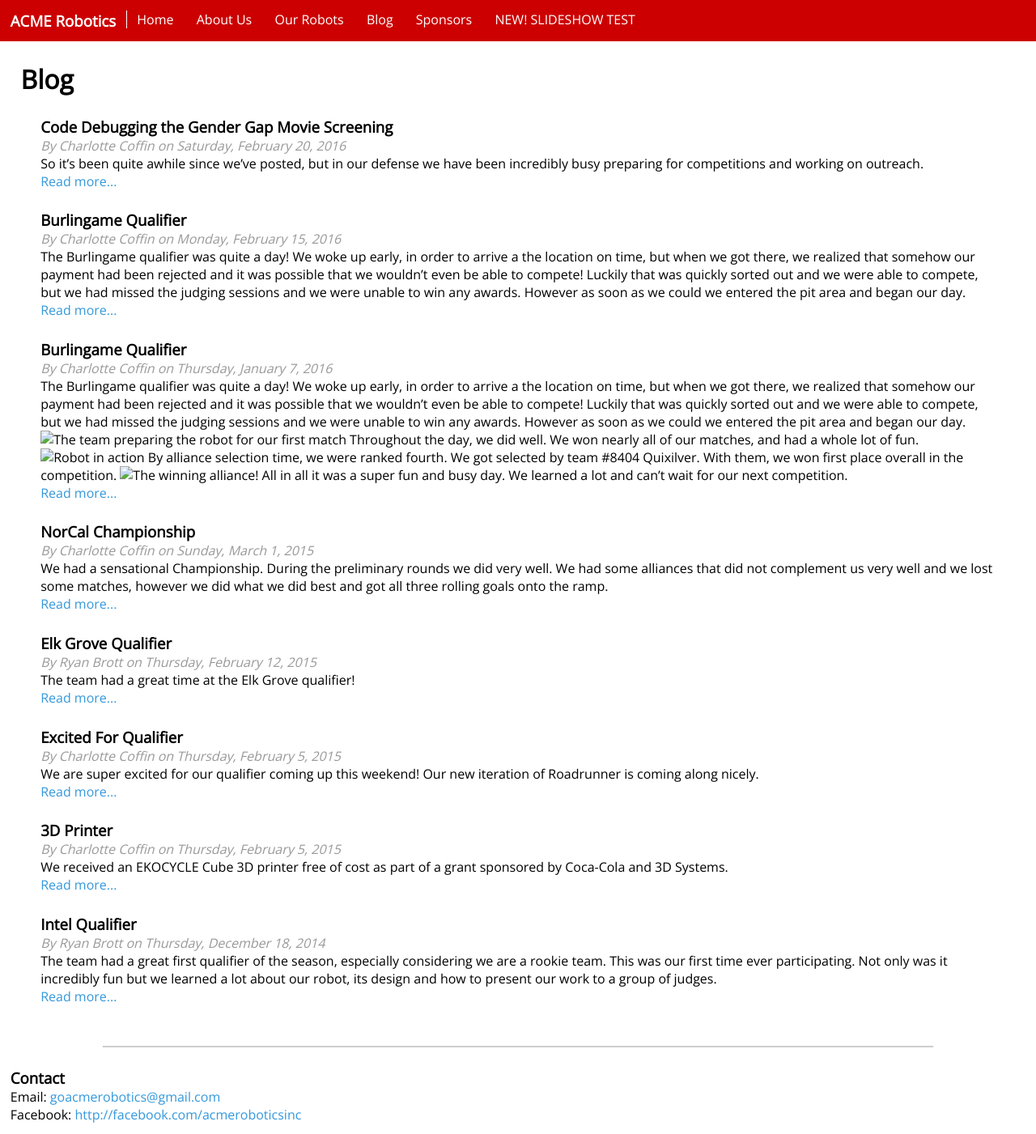
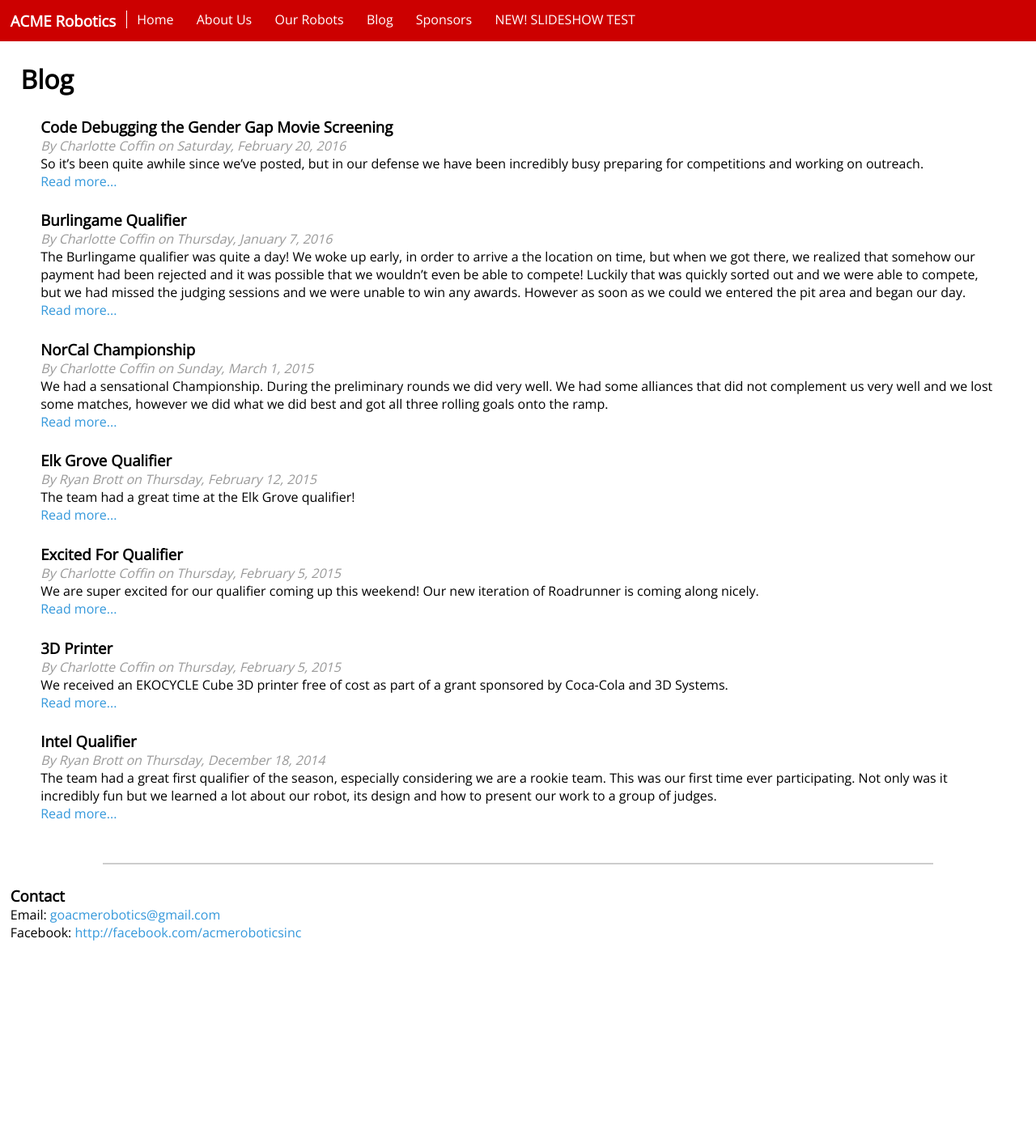
Before and after one commit to acmerobotics/acmerobotics.github.io, a Jekyll site: the page built from blog.html, in a window 1280 px wide. Shown: the whole page at 81% size. Built offline with Jekyll 4.4.1, drawn with Linux system fonts in a browser that asks for light colours; after the commit the page ends 1176 px from its top, so only the background shows below that.

Commit message:
fixed the posts

```diff
--- a/_posts/2016-02-15-burlingame-qualifier.md
+++ /dev/null
@@ -1,19 +0,0 @@
----
-title: Burlingame Qualifier
-author: Charlotte Coffin
-layout: post
----
-
-The Burlingame qualifier was quite a day! We woke up early, in order to arrive a the location on time, but when we got there, we realized that somehow our payment had been rejected and it was possible that we wouldn't even be able to compete! Luckily that was quickly sorted out and we were able to compete, but we had missed the judging sessions and we were unable to win any awards. However as soon as we could we entered the pit area and began our day.
-
-![The team preparing the robot for our first match](/assets/Burlingame/working-in-the-pit.JPG )
-
-Throughout the day, we did well. We won nearly all of our matches, and had a whole lot of fun.
-
-![Robot in action](/assets/Burlingame/robot-in-action.JPG)
-
-By alliance selection time, we were ranked fourth. We got selected by team #8404 Quixilver. With them, we won first place overall in the competition.
-
- ![The winning alliance!](/assets/Burlingame/8404-and-us.JPG)
-
- All in all it was a super fun and busy day. We learned a lot and can't wait for our next competition.
--- a/_posts/2016-1-7-burlingame-qualifier.md
+++ b/_posts/2016-1-7-burlingame-qualifier.md
@@ -5,9 +5,15 @@ layout: post
 ---
 
 The Burlingame qualifier was quite a day! We woke up early, in order to arrive a the location on time, but when we got there, we realized that somehow our payment had been rejected and it was possible that we wouldn't even be able to compete! Luckily that was quickly sorted out and we were able to compete, but we had missed the judging sessions and we were unable to win any awards. However as soon as we could we entered the pit area and began our day.
-![The team preparing the robot for our first match](/assets/Burlingame/working-in-the-pit.JPG)
+
+![The team preparing the robot for our first match](/assets/Burligame/working-in-the-pit.jpg)
+
 Throughout the day, we did well. We won nearly all of our matches, and had a whole lot of fun.
-![Robot in action](/assets/Burlingame/robot-in-action.JPG)
+
+![Robot in action](/assets/Burligame/robot-in-action.jpg)
+
 By alliance selection time, we were ranked fourth. We got selected by team #8404 Quixilver. With them, we won first place overall in the competition.
- ![The winning alliance!](/assets/Burlingame/8404-and-us.JPG)
+
+ ![The winning alliance!](/assets/Burligame/8404-and-us.jpg)
+
  All in all it was a super fun and busy day. We learned a lot and can't wait for our next competition.
```
